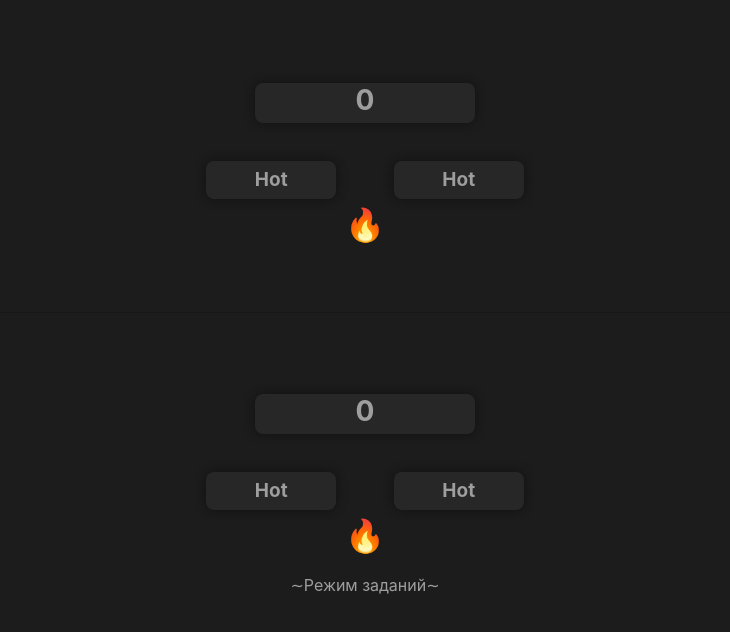
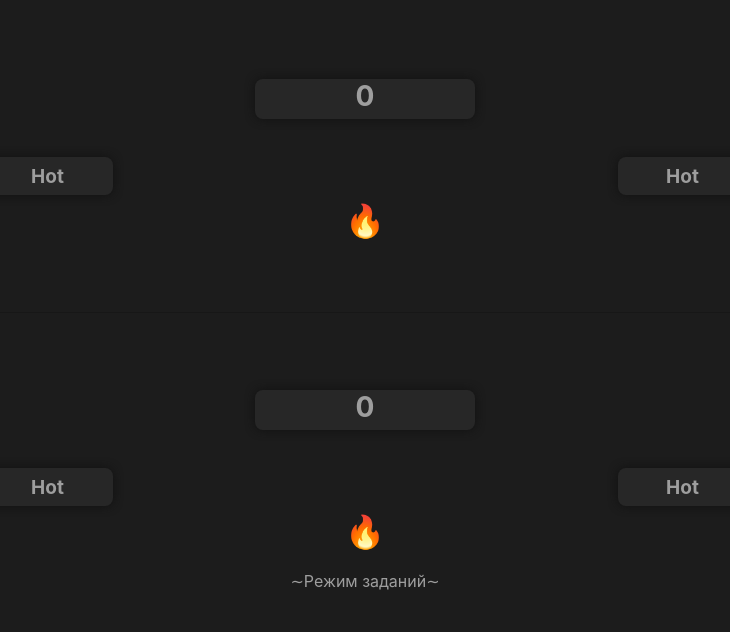
Before and after one commit to Hurricane0/Fants, a React (Create React App) app: page / in a window 1280 px wide. Shown: the top 632 px of the page, without its empty margins (275-1005 px from the left). Built offline with nearby package versions, Linux system fonts and the light colour scheme.

Commit message:
Fixed height

```diff
--- a/src/pages/Fants/Fants.jsx
+++ b/src/pages/Fants/Fants.jsx
@@ -84,7 +84,7 @@ const Fants = () => {
 
   return (
     <div className={styles.wrapper}>
-      <div className={styles.container}>
+      <div>
         <Time chosenTime={chosenTime} />
         <div className={styles['main-container']}>
           <Place chosenPlace={chosenPlace} />
@@ -96,14 +96,7 @@ const Fants = () => {
 
       <hr />
 
-      <div
-        // style={{
-        //   borderTop: '1px solid #0000002e',
-        //   paddingTop: '50px',
-        //   marginBottom: '0px',
-        // }}
-        className={styles.container}
-      >
+      <div>
         <Time chosenTime={chosenTimeSecond} />
         <div className={styles['main-container']}>
           <Place chosenPlace={chosenPlaceSecond} />
--- a/src/pages/Fants/Fants.module.scss
+++ b/src/pages/Fants/Fants.module.scss
@@ -11,12 +11,12 @@
     border: none;
   }
 
-  .container {
-    width: 375px;
-    box-sizing: border-box;
-    margin: 35px auto 58px;
-    padding-top: 30px;
-  }
+  // .container {
+  //   // width: 375px;
+  //   box-sizing: border-box;
+  //   // margin: 35px auto 58px;
+  //   // padding-top: 30px;
+  // }
   .main-container {
     margin-top: 10px;
     display: flex;
```
